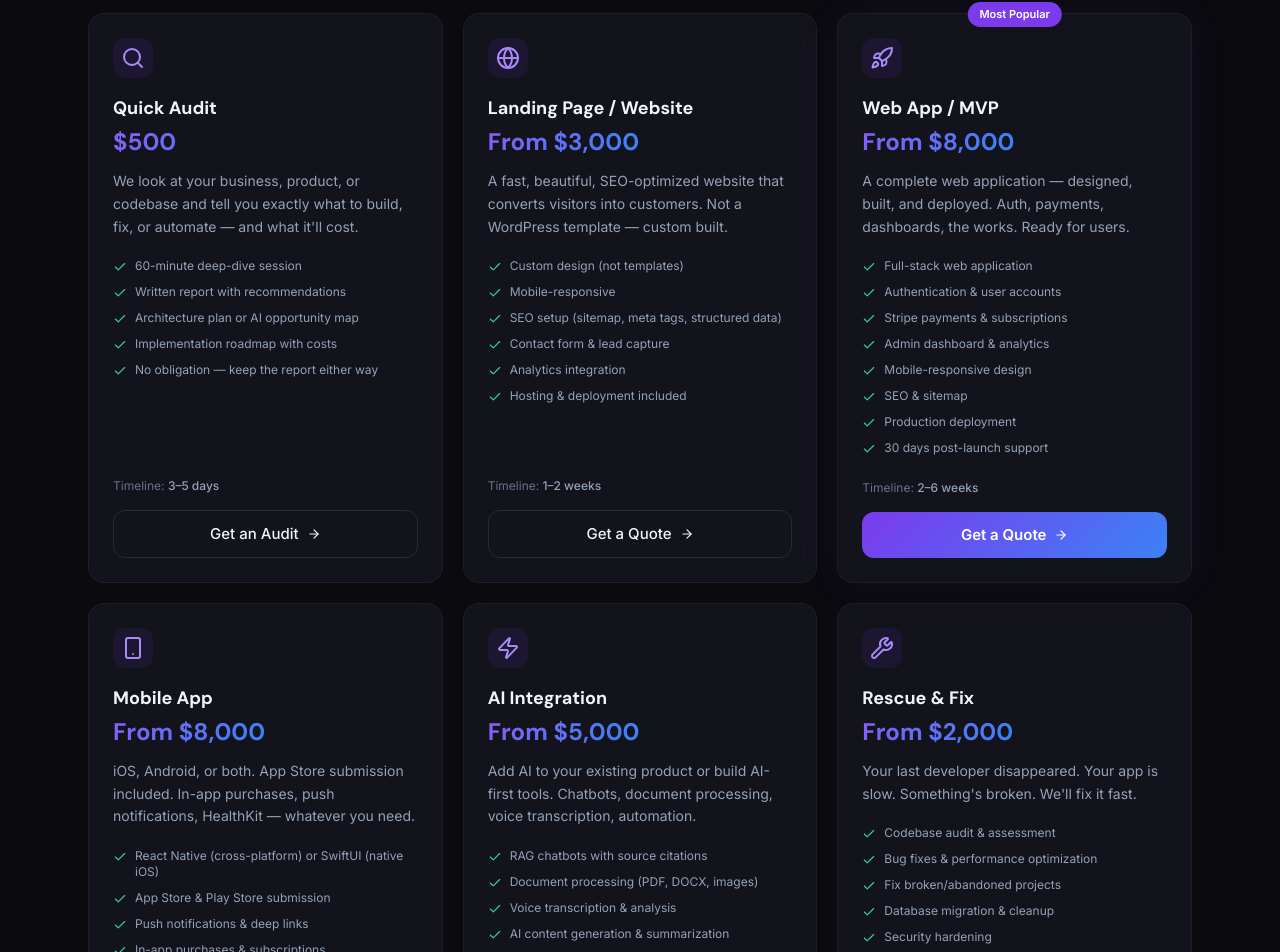
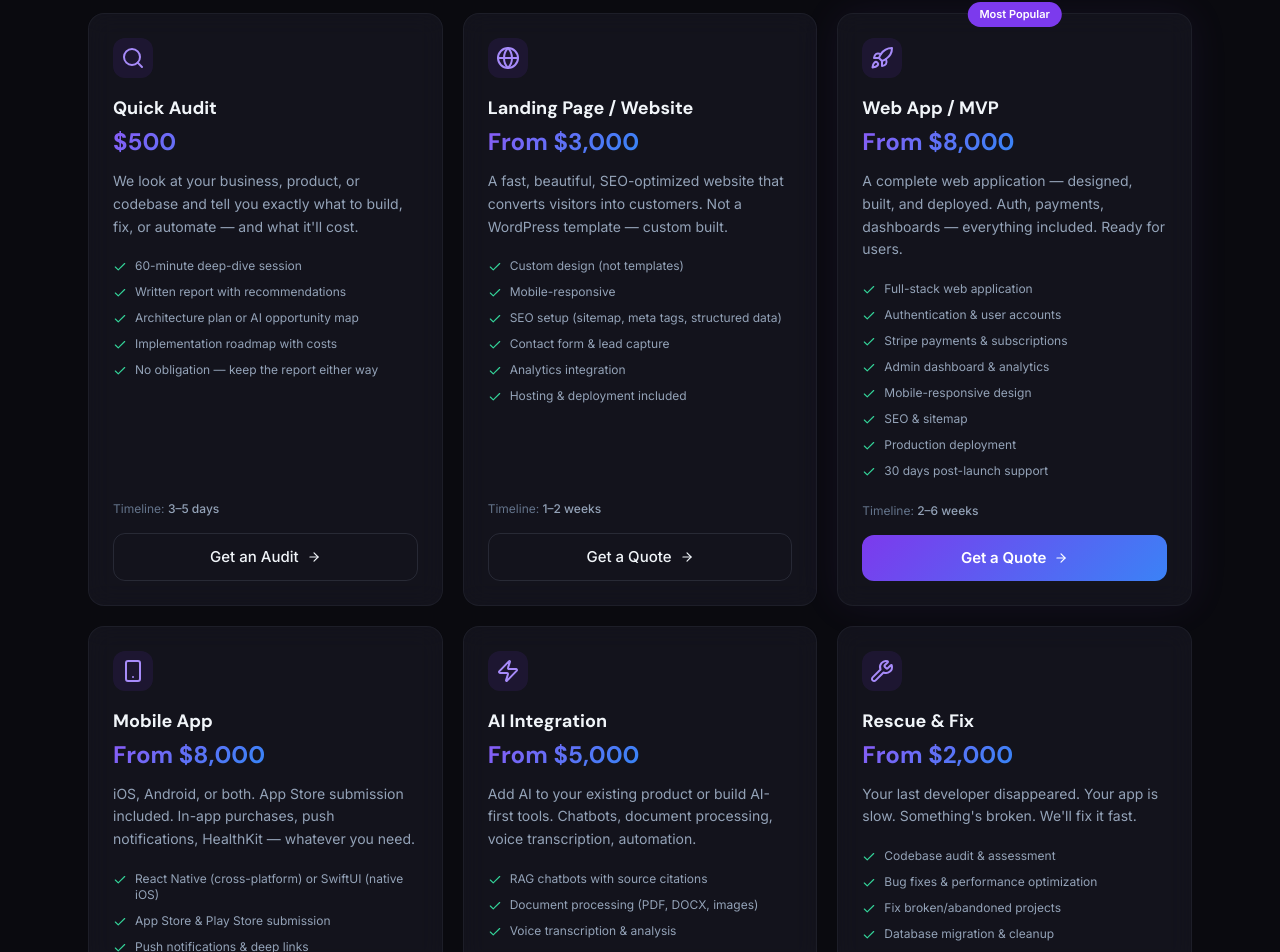
Before and after one commit to AshishSGit/weshiplabs, a Next.js app: page / in a window 1280 px wide. Shown: the part 1442-2394 px from the top of the page. Built offline with nearby package versions, Linux system fonts and the light colour scheme.

Commit message:
Replace idiom with clearer copy

```diff
--- a/components/landing/packages.tsx
+++ b/components/landing/packages.tsx
@@ -41,7 +41,7 @@ const packages = [
   {
     name: "Web App / MVP",
     price: "From $8,000",
-    description: "A complete web application — designed, built, and deployed. Auth, payments, dashboards, the works. Ready for users.",
+    description: "A complete web application — designed, built, and deployed. Auth, payments, dashboards — everything included. Ready for users.",
     icon: <Rocket size={24} />,
     features: [
       "Full-stack web application",
```
